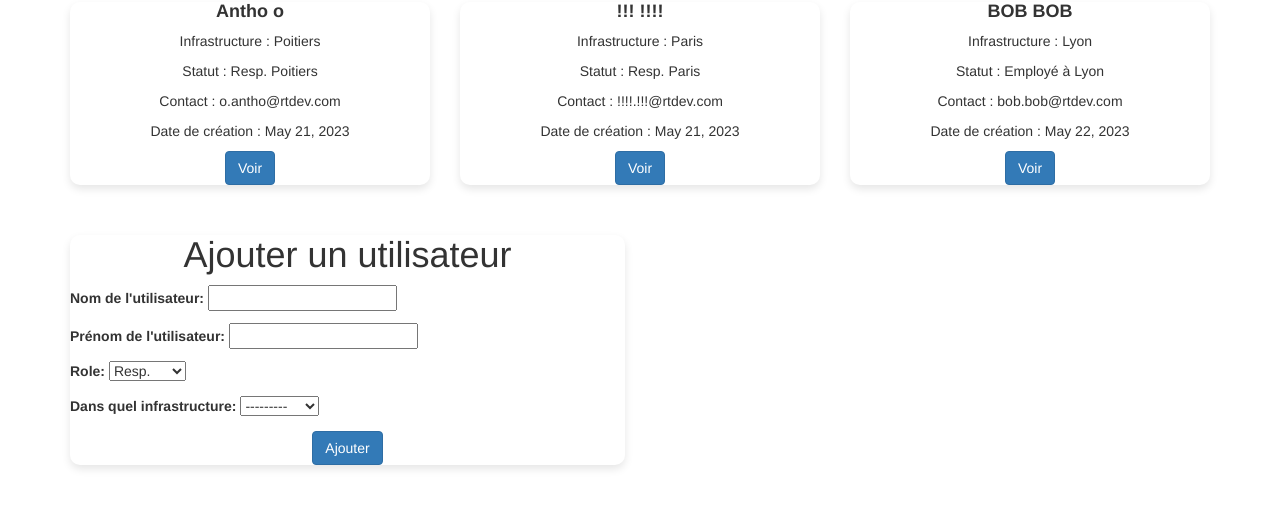
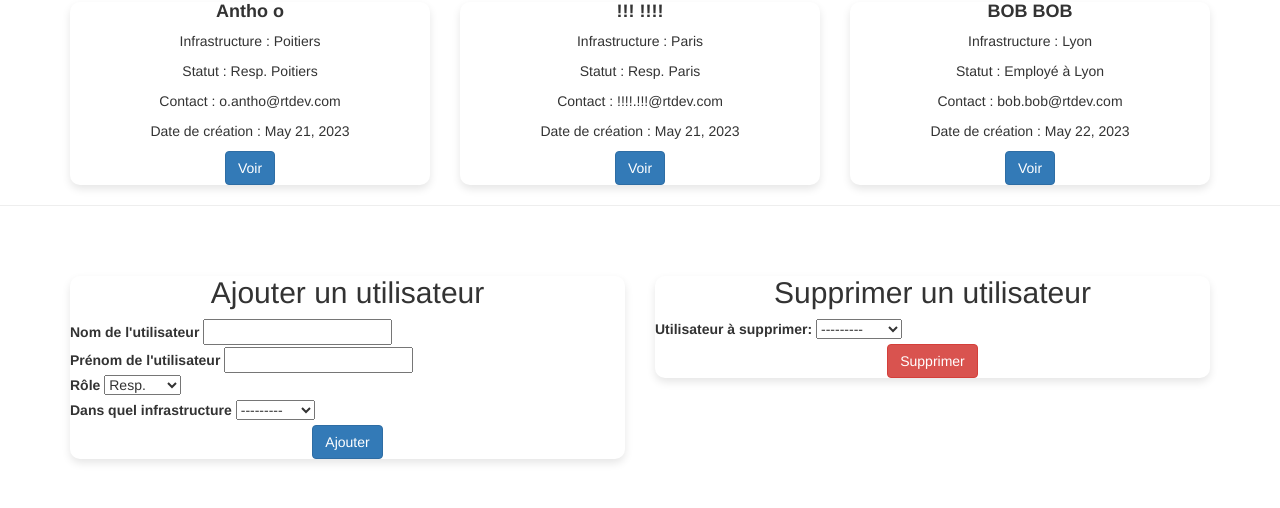
Before and after one commit to AnthonyChp/SAE_DJANGO, a Django app: page /computerApp/menu/gestion-user/ in a window 1280 px wide. Shown: the part 180-688 px from the top of the page. Run offline with Django 4.2, Linux system fonts and the light colour scheme; data comes from the database, SQL or seed files in the repository; some libraries are stand-ins or nearby versions.

Commit message:
Add files via upload

```diff
--- a/computermngt/computerApp/templates/computerApp/gerer/gestion_users.html
+++ b/computermngt/computerApp/templates/computerApp/gerer/gestion_users.html
@@ -9,14 +9,14 @@
             <span class="icon-bar"></span>
             <span class="icon-bar"></span>
           </button>
-          <a class="navbar-brand" href="../menu">R&T D___evelopment</a>
+          <a class="navbar-brand" href="../../menu">R&T D___evelopment</a>
         </div>
         <div class="collapse navbar-collapse" id="myNavbar">
           <ul class="nav navbar-nav">
-            <li class="active"><a href="../menu">Overview</a></li>
-            <li><a href="../menu/gestion-infra">Infrastructure</a></li>
+            <li class="active"><a href="../../menu">Overview</a></li>
+            <li><a href="../gestion-infra">Infrastructure</a></li>
             <li><a href="">Utilisateurs</a></li>
-            <li><a href="../menu/gestion-machines">Gestion de machines</a></li>
+            <li><a href="../gestion-machines">Gestion de machines</a></li>
             <li><a href="#">Machines</a></li>
           </ul>
         </div>
@@ -46,22 +46,50 @@
     {% endfor %}
   </div>
 </div>
+<hr>
 
 <div class="container">
   <div class="row justify-content-center align-items-center vh-100">
     <div class="col-md-6">
       <div class="card p-4">
-        <h1 class="mt-5 text-center">Ajouter un utilisateur</h1>
+        <h2 class="mt-5 text-center">Ajouter un utilisateur</h2>
         <form method="post" class="my-4">
           {% csrf_token %}
-          {{ form.as_p }}
+          <div class="mb-3">
+            <label for="{{ form.nom.id_for_label }}" class="form-label">Nom de l'utilisateur</label>
+            {{ form.nom }}
+          </div>
+          <div class="mb-3">
+            <label for="{{ form.prenom.id_for_label }}" class="form-label">Prénom de l'utilisateur</label>
+            {{ form.prenom }}
+          </div>
+          <div class="mb-3">
+            <label for="{{ form.role.id_for_label }}" class="form-label">Rôle</label>
+            {{ form.role }}
+          </div>
+          <div class="mb-3">
+            <label for="{{ form.infrastructure.id_for_label }}" class="form-label">Dans quel infrastructure</label>
+            {{ form.infrastructure }}
+          </div>
           <div class="text-center">
             <button type="submit" class="btn btn-primary">Ajouter</button>
           </div>
         </form>
       </div>
     </div>
-  </div>
-</div>
+
+    <div class="col-md-6">
+      <div class="card p-4">
+        <h2 class="mt-5 text-center">Supprimer un utilisateur</h2>
+        <form method="post" class="my-4">
+          {% csrf_token %}
+          {{ delete_form.user.label_tag }}
+          {{ delete_form.user }}
+          <br>
+          <div class="text-center">
+            <button type="submit" class="btn btn-danger">Supprimer</button>
+          </div>
+        </form>
+      </div>
 
 {% endblock %}
--- a/computermngt/computerApp/templates/computerApp/menu.html
+++ b/computermngt/computerApp/templates/computerApp/menu.html
@@ -27,9 +27,9 @@
         <div class="collapse navbar-collapse" id="myNavbar">
           <ul class="nav navbar-nav">
             <li class="active"><a href="">Overview</a></li>
-            <li><a href="../computerApp/menu/gestion-infra">Infrastructure</a></li>
+            <li><a href="menu/gestion-infra">Infrastructure</a></li>
             <li><a href="../computerApp/menu/gestion-user">Utilisateurs</a></li>
-            <li><a href="../computerApp/menu/gestion-machines">Gestion de machines</a></li>
+            <li><a href="menu/gestion-machines">Gestion de machines</a></li>
             <li><a href="#">Machines</a></li>
           </ul>
         </div>
@@ -145,7 +145,7 @@
                     <td>{{ user.nom }} {{ user.prenom }}</td>
                     <td>{{ user.email}}</td>
 
-                    {% if user.infrastructure == None %}
+                    {% if user.role == 'Employé' %}
                       <td>{{ user.role }}</td>
                     {% else %}
                       <td>{{ user.role }}{{ user.infrastructure }}</td>
```
Also changed, not shown: computermngt/computerApp/templates/computerApp/gerer/machines.html (added, +75 -0 lines).
